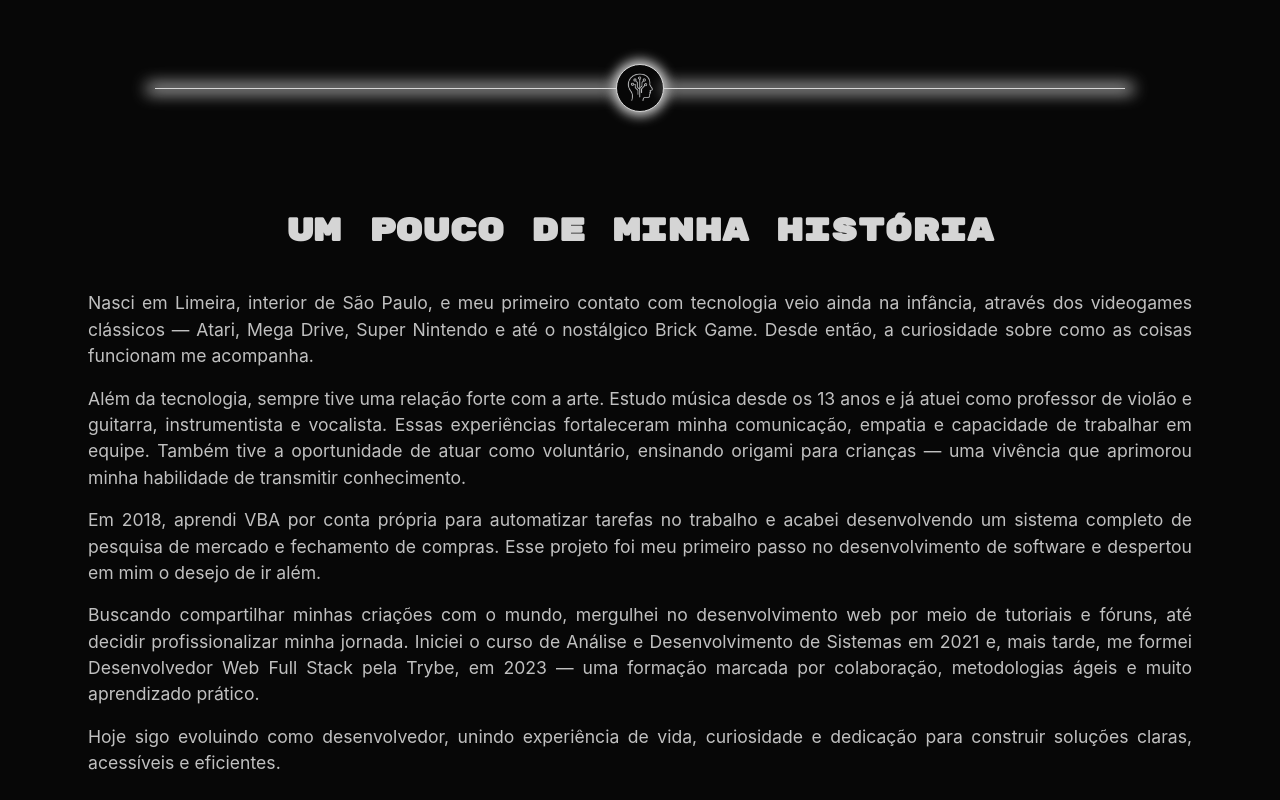
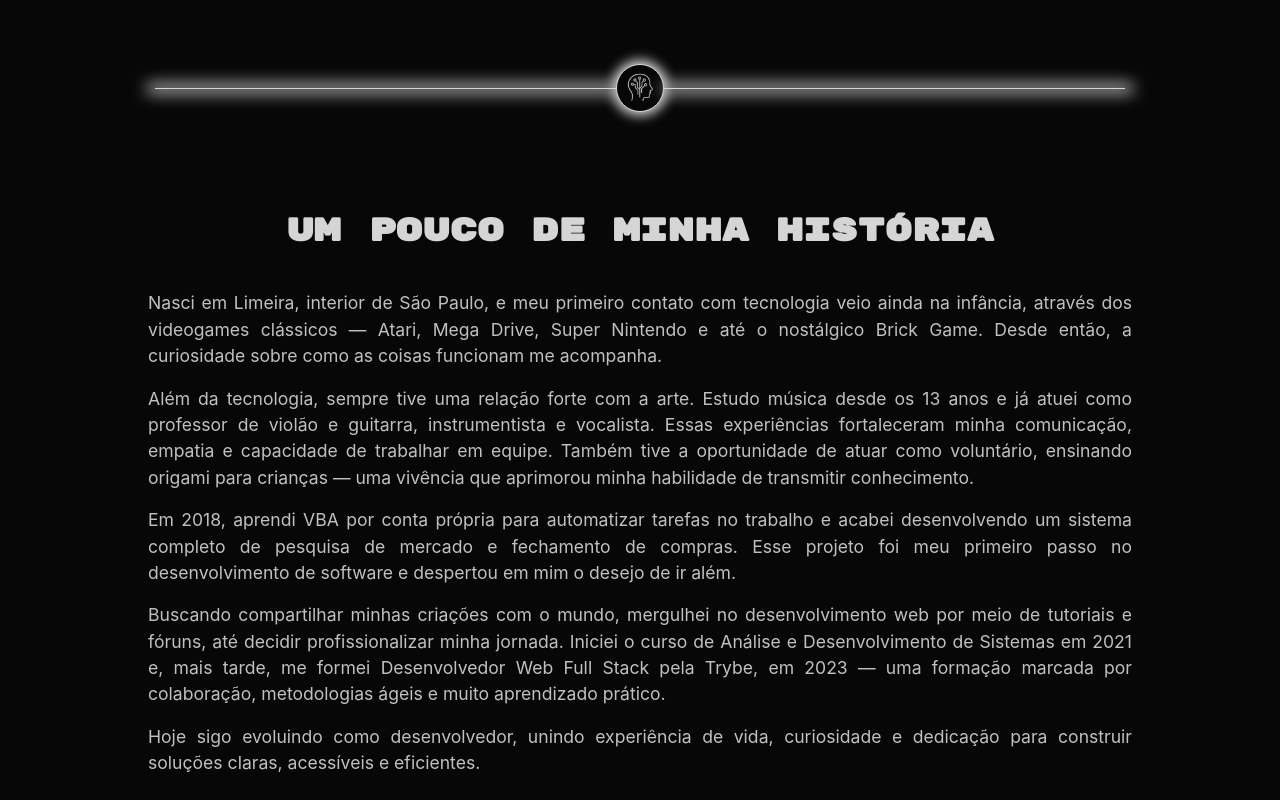
Before and after one commit to vanriwerson/web-portfolio, a React (Vite) app: page / in a window 1280 px wide. Shown: the part 820-1620 px from the top of the page. Built offline with nearby package versions, Linux system fonts and the light colour scheme.

Commit message:
style: fix horizontal scroll

```diff
--- a/src/components/SectionDivider/style.css
+++ b/src/components/SectionDivider/style.css
@@ -8,7 +8,7 @@
   display: flex;
   height: var(--navbar-height);
   justify-content: center;
-  width: 100vw;
+  width: 100%;
 }
 
 .divider-line {
--- a/src/styles/globals.css
+++ b/src/styles/globals.css
@@ -22,7 +22,7 @@ body {
   --accent: rgba(27, 69, 27, 0.5);
   --accent-light: rgba(213, 213, 213, 0.3);
 
-  --max-width: 1200px;
+  --max-width: 1080px;
 
   --shadow-deep: 0px 4px 12px var(--accent);
   --shadow-light: 0px 4px 8px var(--accent-light);
```
Also changed, not shown: src/assets/images/projects/web-portfolio.png.
